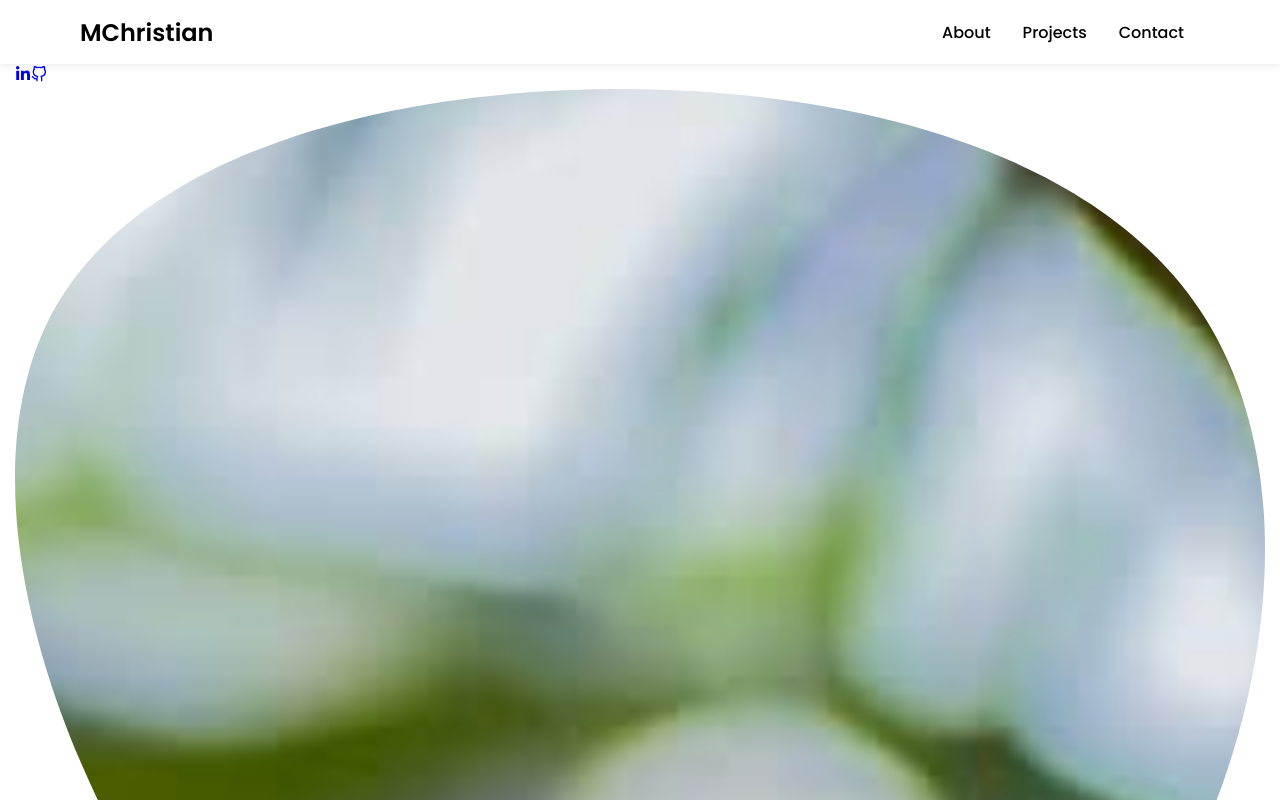
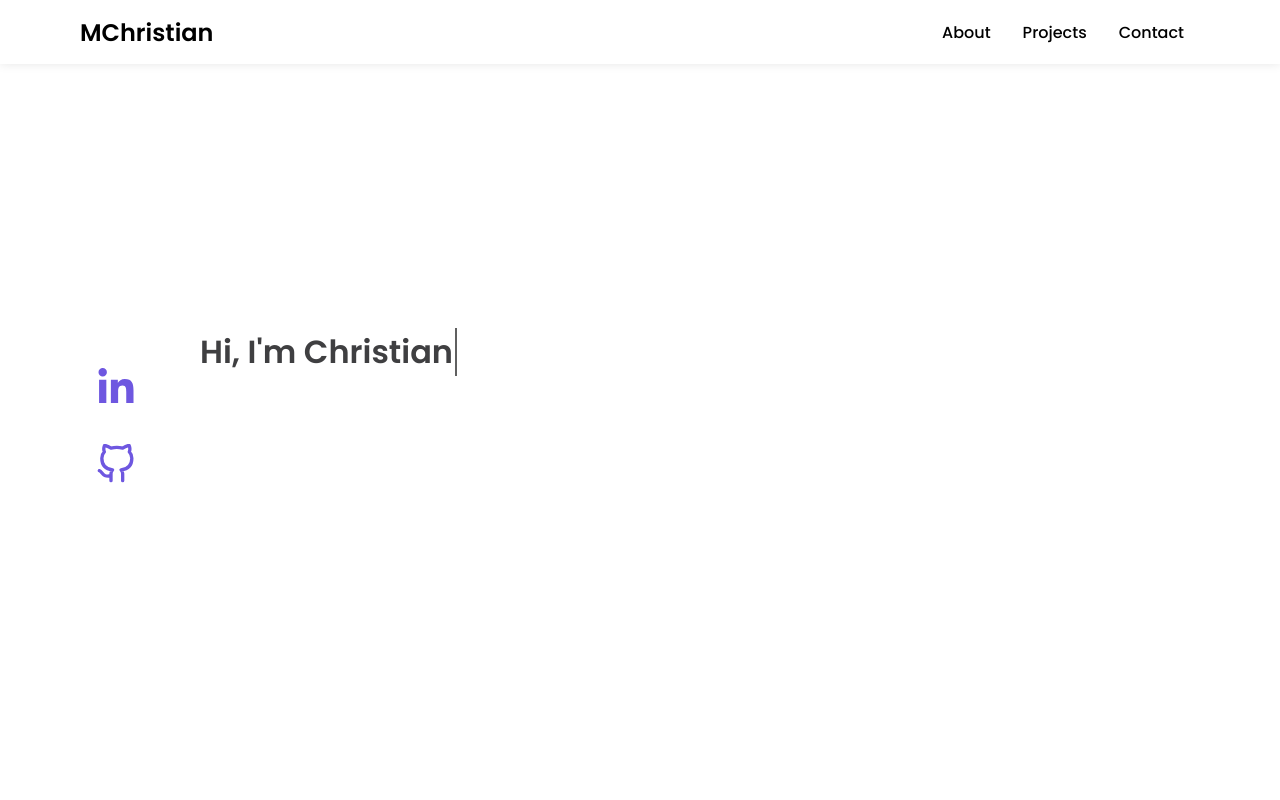
Before and after one commit to kaitcham/portfolio, a React (Create React App) app: page / in a window 1280 px wide. Shown: the top 800 px of the page. Built offline with nearby package versions, Linux system fonts and the light colour scheme; the HTML template or start-up script is replaced by a standard one.

Commit message:
Landing page animations

```diff
--- a/src/components/Home/HomeStyles.js
+++ b/src/components/Home/HomeStyles.js
@@ -2,41 +2,41 @@ import styled from 'styled-components';
 
 export const HomeWrapper = styled.section`
   height: 100%;
-  padding: 0 15px;
   display: flex;
-  flex-direction: column;
-  justify-content: space-evenly;
+  align-items: center;
+  justify-content: center;
+  padding: 0 6rem;
   font-family: 'Poppins', sans-serif;
   background-color: #fff;
 
-  .profile {
-    /* margin-top: -150px; */
+  .social_media {
     display: flex;
-    justify-content: center;
-    align-items: center;
-    gap: 1.5rem;
-
-    .social_media {
-      display: flex;
-      flex-direction: column;
-      gap: 1rem;
-    }
-
-    a:last-child {
-      font-weight: bolder;
-    }
+    flex-direction: column;
+    gap: 1rem;
+    position: relative;
+    animation: tilt-shaking 0.5s forwards;
 
     .social_media_icon {
-      font-size: 1.75rem;
+      font-size: 2.5rem;
       color: hsl(250, 69%, 61%);
+      transition: all 0.3s ease-in-out;
 
       &:hover {
-        color: hsl(250, 57%, 53%);
+        color: #f50057;
       }
     }
+  }
+
+  .img_container {
+    order: 1;
+    position: relative;
+    bottom: 3rem;
+    opacity: 0;
+    transform: translate(5rem, 7rem);
+    animation: fadeout 1.5s ease-in-out forwards;
 
     .profile_img {
-      width: 230px;
+      width: 380px;
       fill: #f3e4a0;
     }
 
@@ -47,33 +47,146 @@ export const HomeWrapper = styled.section`
   }
 
   .intro {
-    /* margin-top: 3rem; */
-    display: flex;
-    flex-direction: column;
-    align-items: flex-start;
-    gap: 1rem;
+    padding: 0 4rem;
 
     h1 {
-      font-size: 1.75rem;
+      font-size: 2rem;
       font-weight: 600;
       color: rgb(63, 63, 65);
-      /* color: hsl(250, 69%, 61%); */
+      max-width: max-content;
+      position: relative;
+    }
+
+    h1::before,
+    h1::after {
+      content: '';
+      position: absolute;
+      top: 0;
+      left: 0;
+      bottom: 0;
+      right: 0;
+    }
+
+    h1::before {
+      background-color: #fff;
+      animation: typewriter 4s steps(16) 1s forwards;
+    }
+
+    h1::after {
+      width: 0.125rem;
+      margin-left: 0.125rem;
+      background-color: #000;
+      animation: typewriter 4s steps(16) 1s forwards,
+        blink 650ms steps(16) infinite;
     }
 
     p {
       font-size: 1.125rem;
+      opacity: 0;
+      transform: translateY(1rem);
+      animation: fadeInUp 2s ease 5.5s forwards;
     }
 
     button {
-      width: 100%;
+      text-align: center;
       margin-top: 30px;
-      font-size: 1.125rem;
+      font-size: 1.25rem;
       color: rgb(63, 63, 65);
       padding: 0.75rem 1.25rem;
       background-color: transparent;
       border: 1px solid hsl(250, 69%, 61%);
       border-radius: 5px;
       cursor: pointer;
+      opacity: 0;
+      transform: translateY(1rem);
+      animation: fadeInUp 2s ease 6.5s forwards;
+    }
+  }
+
+  @keyframes tilt-shaking {
+    0% {
+      transform: rotate(0deg);
+    }
+    25% {
+      transform: rotate(5deg);
+    }
+    50% {
+      transform: rotate(0eg);
+    }
+    75% {
+      transform: rotate(-5deg);
+    }
+    100% {
+      transform: rotate(0deg);
+    }
+  }
+
+  @keyframes fadeout {
+    to {
+      opacity: 1;
+      transform: translateY(0);
+    }
+  }
+
+  @keyframes typewriter {
+    to {
+      left: 100%;
+    }
+  }
+
+  @keyframes blink {
+    to {
+      background-color: transparent;
+    }
+  }
+
+  @keyframes fadeInUp {
+    to {
+      opacity: 1;
+      transform: translateY(0);
+    }
+  }
+
+  @media (max-width: 768px) {
+    flex-wrap: wrap;
+    padding: 0 15px;
+
+    .social_media {
+      bottom: 2rem;
+      .social_media_icon {
+        font-size: 1.75rem;
+      }
+    }
+
+    .img_container {
+      order: 0;
+      bottom: 0;
+      opacity: 1;
+      margin-left: 2rem;
+      animation: tilt-shaking 0.55s forwards;
+
+      .profile_img {
+        width: 230px;
+      }
+    }
+
+    .intro {
+      padding: 0 15px;
+      margin-top: -100px;
+
+      h1 {
+        font-size: 1.75rem;
+      }
+
+      p {
+        font-size: 1.125rem;
+      }
+
+      button {
+        width: 100%;
+        font-size: 1.125rem;
+        margin-top: 50px;
+      }
     }
   }
 `;
```
